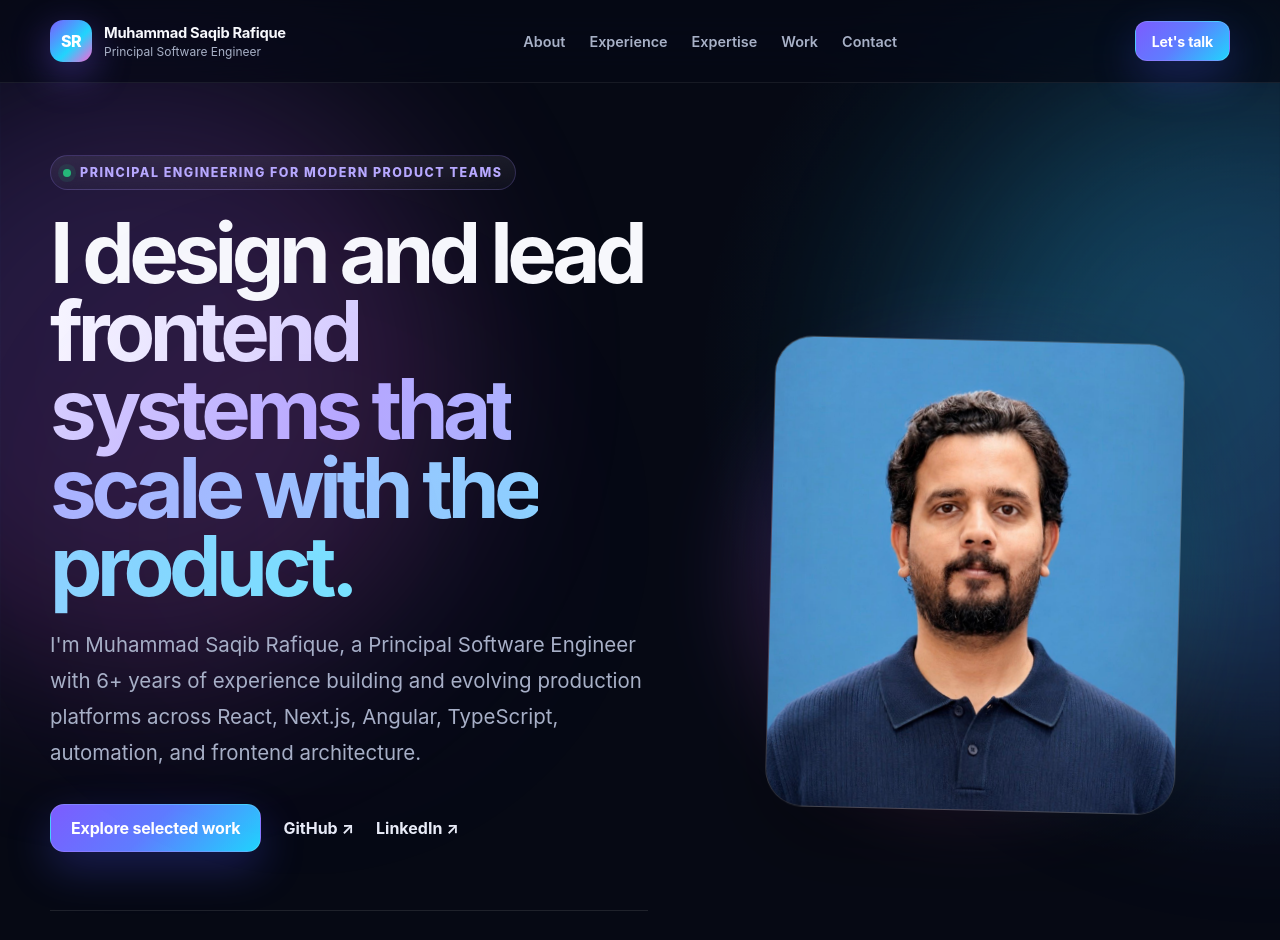
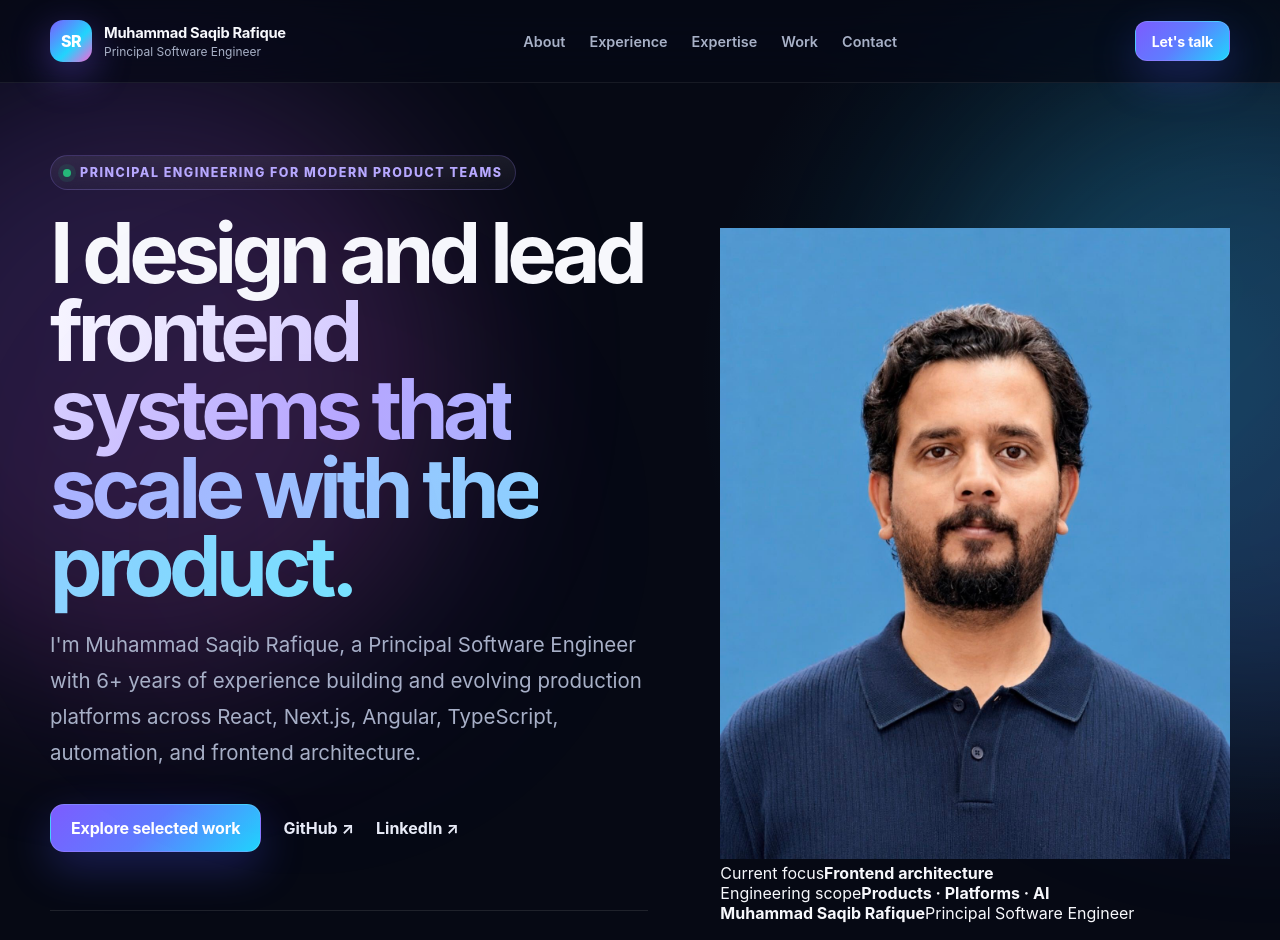
Before and after one commit to saqibRafique/Portfolio, a Next.js app: page / in a window 1280 px wide. Shown: the top 940 px of the page. Built offline with nearby package versions, Linux system fonts and the light colour scheme.

Commit message:
feat: redesign hero profile composition

```diff
--- a/components/ProfileCard.tsx
+++ b/components/ProfileCard.tsx
@@ -2,18 +2,40 @@ import Image from "next/image";
 
 export function ProfileCard() {
   return (
-    <div className="portrait-wrap" aria-label="Profile photo">
-      <div className="portrait-glow" />
-      <div className="portrait-card">
+    <aside className="hero-profile" aria-label="Professional profile">
+      <div className="profile-frame">
+        <div className="profile-orbit profile-orbit-one" />
+        <div className="profile-orbit profile-orbit-two" />
+        <div className="profile-photo-shell">
           <Image
             src="/profile.jpg"
             alt="Muhammad Saqib Rafique"
             width={720}
-          height={720}
+            height={900}
             priority
             className="portrait"
           />
+          <div className="profile-photo-shade" />
+        </div>
+
+        <div className="profile-card profile-card-top">
+          <span>Current focus</span>
+          <strong>Frontend architecture</strong>
+        </div>
+
+        <div className="profile-card profile-card-bottom">
+          <span>Engineering scope</span>
+          <strong>Products · Platforms · AI</strong>
         </div>
       </div>
+
+      <div className="profile-signature">
+        <span className="profile-status-dot" />
+        <div>
+          <strong>Muhammad Saqib Rafique</strong>
+          <span>Principal Software Engineer</span>
+        </div>
+      </div>
+    </aside>
   );
 }
```
Lines whose indentation alone changed are shown as unchanged.
